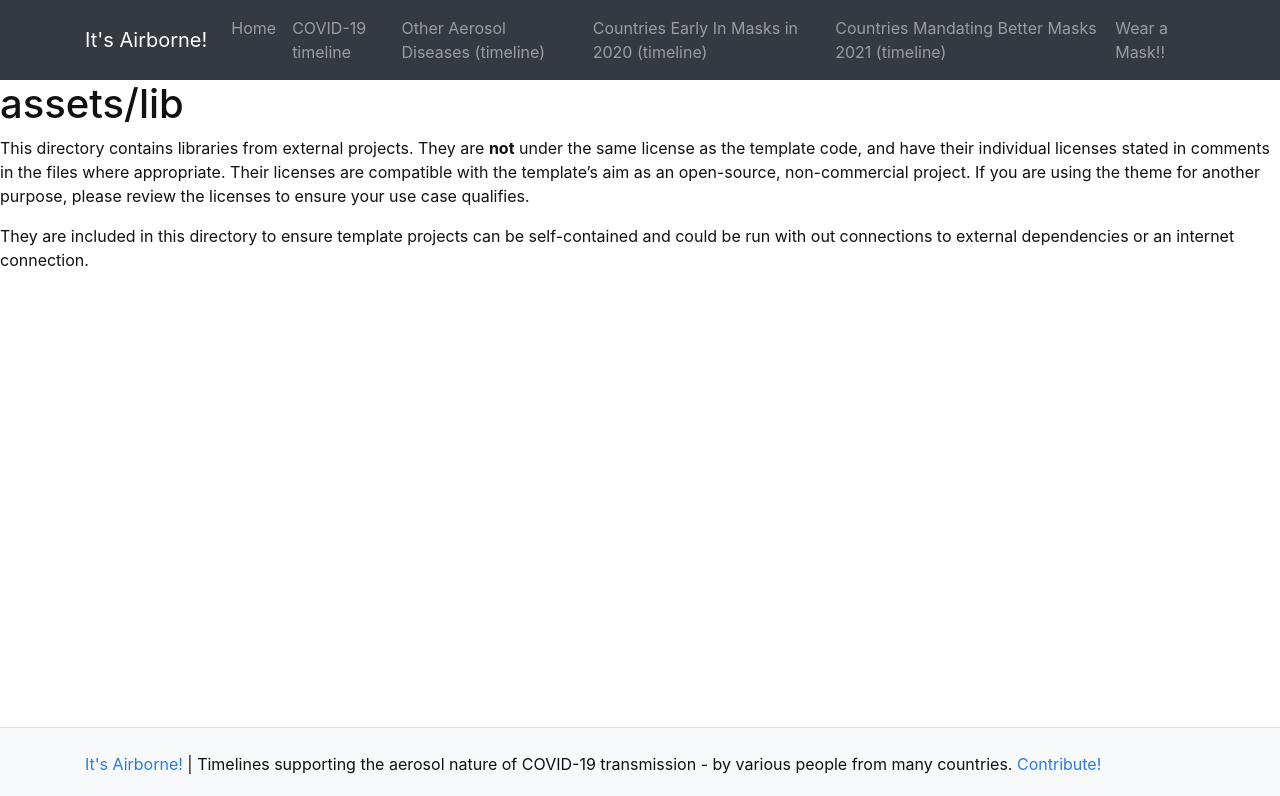
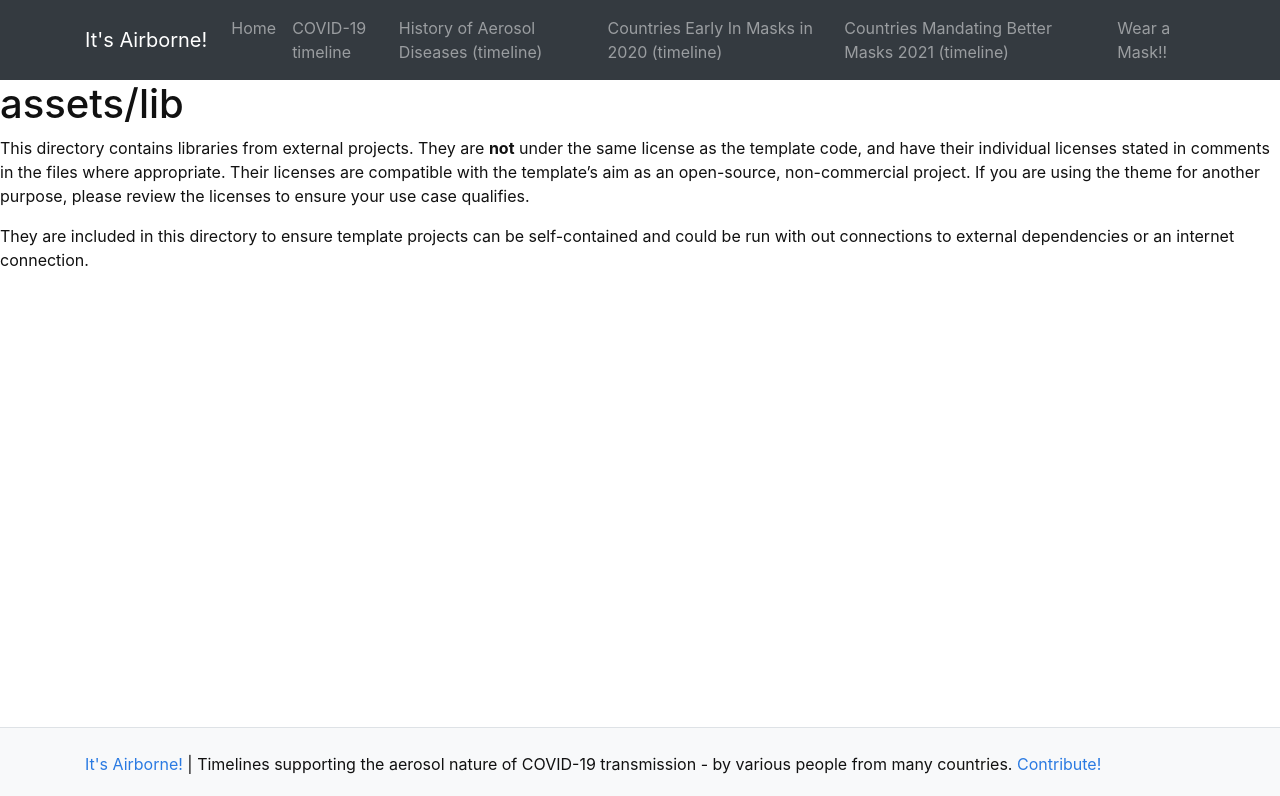
Before and after one commit to nichol7s/timelines-site, a Jekyll site: the page built from assets/lib/README.md, in a window 1280 px wide, cut to the strip 0-796 px from the top of the page. Built offline with Jekyll 4.4.1, drawn with Linux system fonts in a browser that asks for light colours; our own code applies the rules of GitHub Pages for plain Markdown files.

Commit message:
h word back again

```diff
--- a/pages/historical-timeline.md
+++ b/pages/historical-timeline.md
@@ -1,6 +1,6 @@
 ---
 title: A historical timeline of infectious disease and aerosols
-nav: Other Aerosol Diseases (timeline)
+nav: History of Aerosol Diseases (timeline)
 nav_order: 3
 timeline-json: aerosol-history-timeline.json
 timeline-options:
```
